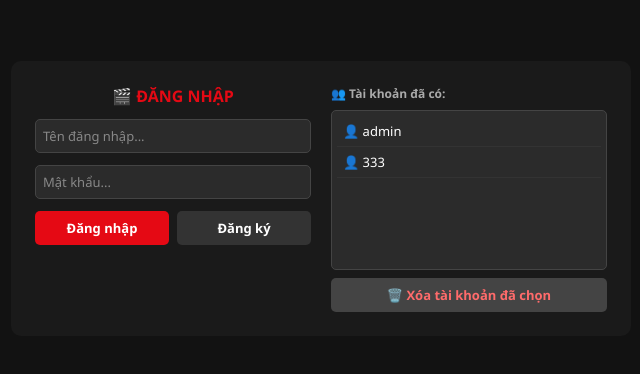
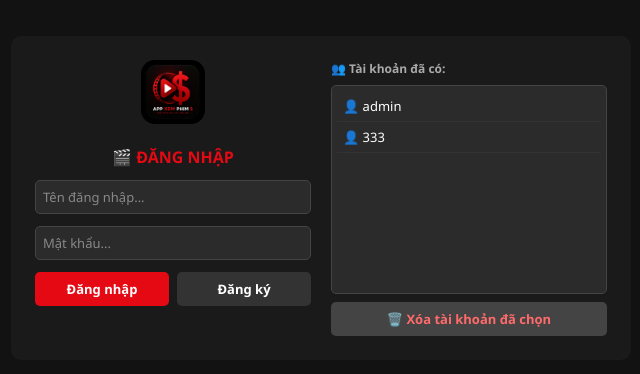
Before and after one commit to hanglee1711/cinestream-web, a plain HTML site: page index.html in a window 1280 px wide. Shown: the part 202-576 px from the top of the page, without its empty margins (319-959 px from the left). Drawn offline with Linux system fonts and the light colour scheme.

Commit message:
Add App Xem Phim $ brand logo

```diff
--- a/index.html
+++ b/index.html
@@ -20,6 +20,8 @@ button{cursor:pointer;font-family:inherit;}
 .auth-card{width:620px;max-width:100%;background:#1a1a1a;border-radius:10px;display:flex;gap:20px;padding:24px;}
 .auth-left{flex:1;display:flex;flex-direction:column;gap:12px;}
 .auth-title{text-align:center;font-size:16px;font-weight:800;color:var(--accent);}
+.auth-logo-img{display:block;margin:0 auto 10px;width:64px;height:64px;border-radius:14px;object-fit:cover;}
+.sidebar-logo-img{display:block;margin:0 auto 6px;width:40px;height:40px;border-radius:9px;object-fit:cover;}
 .auth-right{flex:1;display:flex;flex-direction:column;gap:8px;}
 .auth-right-label{font-weight:700;color:#aaa;font-size:12px;}
 .account-list{background:#2b2b2b;border:1px solid #444;border-radius:5px;padding:5px;flex:1;min-height:160px;overflow-y:auto;}
@@ -119,6 +121,7 @@ input[type=range]::-moz-range-thumb{width:14px;height:14px;border-radius:50%;bac
 <div id="authScreen" class="auth-wrap">
   <div class="auth-card">
     <div class="auth-left">
+      <img class="auth-logo-img" src="logo.jpg" alt="App Xem Phim $">
       <div class="auth-title">🎬 ĐĂNG NHẬP</div>
       <input type="text" id="txtUser" placeholder="Tên đăng nhập...">
       <input type="password" id="txtPass" placeholder="Mật khẩu...">
@@ -139,6 +142,7 @@ input[type=range]::-moz-range-thumb{width:14px;height:14px;border-radius:50%;bac
 <!-- ===================== APP ===================== -->
 <div id="appScreen" class="hidden">
   <aside class="sidebar">
+    <img class="sidebar-logo-img" src="logo.jpg" alt="App Xem Phim $">
     <div class="sidebar-logo">🎬 CINEMA PTI</div>
     <hr class="sidebar-hr">
     <div class="sidebar-menu-title">KHÁM PHÁ</div>
```
Also changed, not shown: logo.jpg (added).
